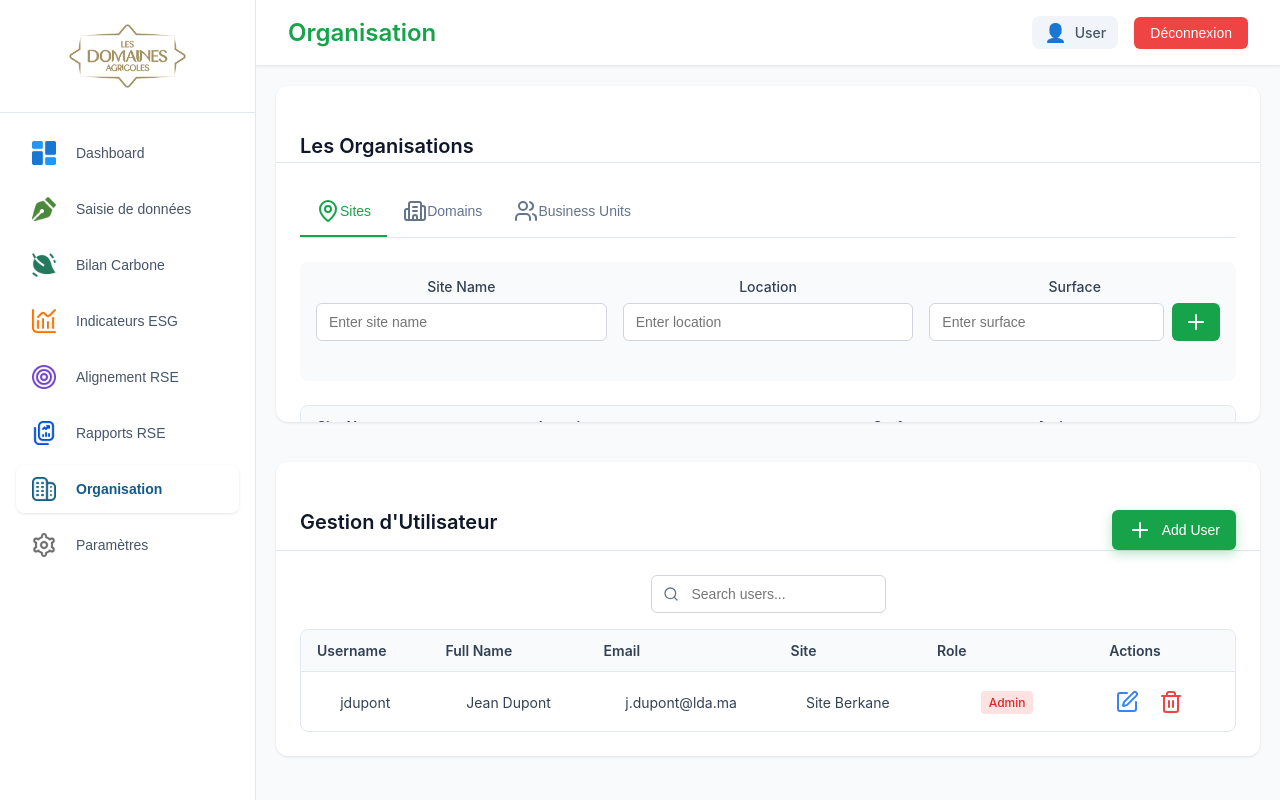
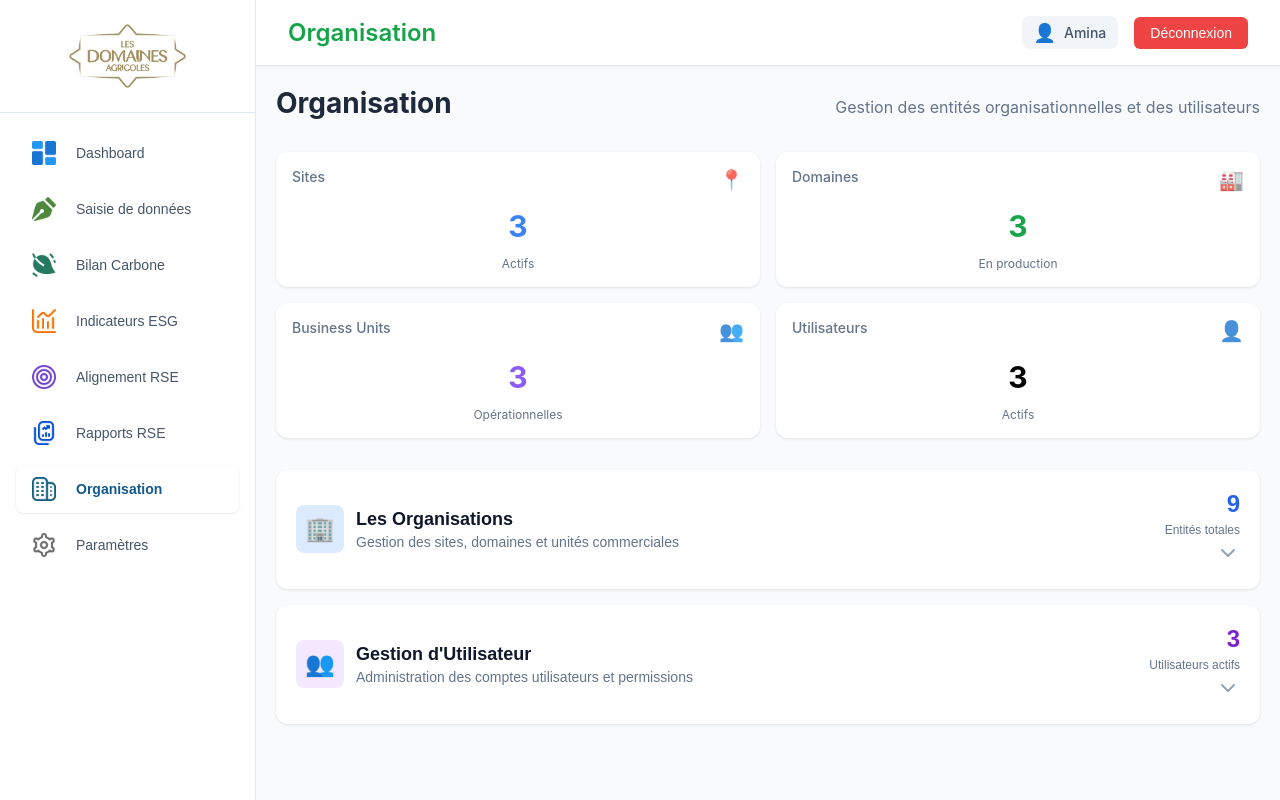
Before and after one commit to alalguiamina/Project_EcoPilot_React, a React (Create React App) app: page /organisation in a window 1280 px wide. Built offline with nearby package versions, Linux system fonts and the light colour scheme.

Commit message:
protection du volet organisation pour admin uniquement et changement de organisation page

```diff
--- a/src/App.tsx
+++ b/src/App.tsx
@@ -8,7 +8,7 @@ import CarbonFootprintPage from "./Components/CarbonFootprintPage/CarbonFootprin
 import ESGIndicatorsPage from "./Components/ESGIndicatorsPage/ESGIndicatorsPage";
 import ProtectedRoute from "./Components/ProtectedRoute/ProtectedRoute";
 import OrganisationPage from "Components/OrganisationPage/OrganisationPage";
-export type UserRole = "AgentSaisie" | "User" | "SuperUser" | "Admin";
+export type UserRole = "Agent" | "User" | "SuperUser" | "Admin";
 
 export type User = {
   role: UserRole;
@@ -24,7 +24,7 @@ export type User = {
 
 const App = () => {
   const [user] = useState<User>({
-    role: "User",
+    role: "Admin",
     first_name: "Amina",
     last_name: "Alalgui",
     username: "Amina Alalgui",
@@ -72,7 +72,7 @@ const App = () => {
             path="/esg"
             element={
               <ProtectedRoute user={user}>
-                <ESGIndicatorsPage />
+                <ESGIndicatorsPage user={user} />
               </ProtectedRoute>
             }
           />
@@ -80,19 +80,7 @@ const App = () => {
             path="/organisation"
             element={
               <ProtectedRoute user={user}>
-                <OrganisationPage
-                  user={{
-                    role: "AgentSaisie",
-                    first_name: "",
-                    last_name: "",
-                    email: "",
-                    password: "",
-                    username: "",
-                    site: "",
-                    domaine: "",
-                    business_unit: "",
-                  }}
-                />
+                <OrganisationPage user={user} />
               </ProtectedRoute>
             }
           />
--- a/src/Components/Dashboard/Dashboard.tsx
+++ b/src/Components/Dashboard/Dashboard.tsx
@@ -124,7 +124,7 @@ const Dashboard = ({ user }: DashboardProps) => {
 
   return (
     <div className="dashboard-wrapper">
-      <Sidebar />
+      <Sidebar user={user} />
 
       <div className="dashboard-content">
         <Topbar {...topbarProps} />
--- a/src/Components/DataEntryPage/DataEntryPage.tsx
+++ b/src/Components/DataEntryPage/DataEntryPage.tsx
@@ -308,7 +308,7 @@ function DataEntryPage({ user }: { user: User }) {
 
   return (
     <div className="dashboard-wrapper">
-      <Sidebar />
+      <Sidebar user={user} />
       <div className="dashboard-content">
         <Topbar {...topbarProps} />
         <div className="data-entry-page">
--- a/src/Components/ESGIndicatorsPage/ESGIndicatorsPage.tsx
+++ b/src/Components/ESGIndicatorsPage/ESGIndicatorsPage.tsx
@@ -1,6 +1,7 @@
 import { ReactNode, useState } from "react";
 import "./ESGIndicatorsPage.css";
 import Sidebar from "../Sidebar/Sidebar";
+import { User } from "App";
 
 type EnergyDatum = {
   mois: string;
@@ -49,7 +50,7 @@ const getNumericValue = (datum: ChartDatum, key: string) => {
   return typeof value === "number" ? value : Number(value ?? 0);
 };
 
-function ESGIndicatorsPage() {
+function ESGIndicatorsPage({ user }: { user: User }) {
   const [expandedSection, setExpandedSection] = useState<SectionKey | null>(
     null,
   );
@@ -643,7 +644,7 @@ function ESGIndicatorsPage() {
 
   return (
     <div className="dashboard-wrapper">
-      <Sidebar />
+      <Sidebar user={user} />
       <div className="dashboard-content">
         <div className="esg-indicators-page">
           <div className="page-header">
--- a/src/Components/OrganisationPage/OrganisationPage.css
+++ b/src/Components/OrganisationPage/OrganisationPage.css
@@ -56,16 +56,20 @@
   overflow-y: auto;
   overflow-x: hidden;
   max-height: 400px; /* Default height for scrolling */
+  min-height: 0; /* Allow card content to shrink */
 }
 
 /* Organization Entities Card - smaller */
 .org-entities-card .card-content {
   max-height: 350px; /* Reduced height for organization entities */
+  /* Removed max-height to allow flex growth */
 }
 
 /* User Management Card - larger */
 .user-management-card .card-content {
   max-height: 500px; /* Increased height for user management */
+  flex: 1; /* Allow this card to grow and fill available space */
+  min-height: 0; /* Required for flex children with overflow */
 }
 
 /* Tabs */
@@ -208,7 +212,7 @@
 
 .table-container th {
   background: #f8fafc;
-  padding: 12px 16px;
+  padding: 20px 16px;
   text-align: left;
   font-size: 14px;
   font-weight: 600;
@@ -217,7 +221,7 @@
 }
 
 .table-container td {
-  padding: 12px 16px;
+  padding: 20px 16px;
   font-size: 14px;
   color: #334155;
   border-bottom: 1px solid #f1f5f9;
@@ -292,8 +296,10 @@
 
 /* Search Bar */
 .search-bar {
+  align-items: start;
   position: relative;
   margin-bottom: 16px;
+  width: 66%;
 }
 
 .search-icon {
@@ -408,7 +414,8 @@
   display: inline-flex;
   align-items: center;
   justify-content: center;
-  align-self: flex-start; /* Adjusted to align at the top within flex container */
+  margin-top: auto;
+  margin-bottom: auto;
   padding: 8px 16px;
   height: 40px;
   min-height: 36px;
--- a/src/Components/OrganisationPage/OrganisationPage.tsx
+++ b/src/Components/OrganisationPage/OrganisationPage.tsx
@@ -10,6 +10,8 @@ import {
   Trash2,
   Plus,
   X,
+  ChevronDown,
+  ChevronUp,
 } from "lucide-react";
 import { User } from "App";
 import Sidebar from "Components/Sidebar/Sidebar";
@@ -60,6 +62,11 @@ const OrganisationPage = ({ user }: OrganisationPageProps) => {
     userName: user.first_name || "User",
     onLogout: handleLogout,
   };
+
+  // Panel expansion states
+  const [expandedPanel, setExpandedPanel] = useState<"org" | "users" | null>(
+    null,
+  );
 
   // Sites state
   const [sites, setSites] = useState<Site[]>([
@@ -230,20 +237,98 @@ const OrganisationPage = ({ user }: OrganisationPageProps) => {
     setUsers(users.filter((user) => user.id !== id));
   };
 
+  const Badge = ({
+    children,
+    className = "",
+  }: {
+    children: React.ReactNode;
+    className?: string;
+  }) => {
+    return <span className={`badge ${className}`.trim()}>{children}</span>;
+  };
+
   return (
     <div className="dashboard-wrapper">
-      <Sidebar />
+      <Sidebar user={user} />
 
       <div className="dashboard-content">
         <Topbar {...topbarProps} />
         <main className="main-dashboard">
-          {/* Organisation Entities Section */}
-          <div className="card">
-            <div className="card org-entities-card"></div>
-            <div className="card-header">
-              <h2 className="card-title">Les Organisations</h2>
+          <div className="organisation-page">
+            <div className="page-header">
+              <h1>Organisation</h1>
+              <p>Gestion des entités organisationnelles et des utilisateurs</p>
             </div>
-            <div className="card-content">
+
+            {/* Score cards */}
+            <div className="score-cards-grid">
+              <div className="score-card">
+                <div className="score-card-header">
+                  <span className="score-label">Sites</span>
+                  <span className="score-icon">📍</span>
+                </div>
+                <div className="score-value blue">{sites.length}</div>
+                <p className="score-change">Actifs</p>
+              </div>
+
+              <div className="score-card">
+                <div className="score-card-header">
+                  <span className="score-label">Domaines</span>
+                  <span className="score-icon">🏭</span>
+                </div>
+                <div className="score-value green">{domaines.length}</div>
+                <p className="score-change">En production</p>
+              </div>
+
+              <div className="score-card">
+                <div className="score-card-header">
+                  <span className="score-label">Business Units</span>
+                  <span className="score-icon">👥</span>
+                </div>
+                <div className="score-value purple">{businessUnits.length}</div>
+                <p className="score-change">Opérationnelles</p>
+              </div>
+
+              <div className="score-card">
+                <div className="score-card-header">
+                  <span className="score-label">Utilisateurs</span>
+                  <span className="score-icon">👤</span>
+                </div>
+                <div className="score-value orange">{users.length}</div>
+                <p className="score-change">Actifs</p>
+              </div>
+            </div>
+
+            {/* Organisation Panel */}
+            <div className="expandable-card">
+              <button
+                onClick={() =>
+                  setExpandedPanel(expandedPanel === "org" ? null : "org")
+                }
+                className="expandable-header"
+              >
+                <div className="expandable-title">
+                  <div className="icon-container blue">
+                    <span className="icon">🏢</span>
+                  </div>
+                  <div>
+                    <h3>Les Organisations</h3>
+                    <p>Gestion des sites, domaines et unités commerciales</p>
+                  </div>
+                </div>
+                <div className="expandable-metrics">
+                  <div className="metric-value blue">
+                    {sites.length + domaines.length + businessUnits.length}
+                  </div>
+                  <p className="metric-label">Entités totales</p>
+                  <span className="expand-icon">
+                    {expandedPanel === "org" ? <ChevronUp /> : <ChevronDown />}
+                  </span>
+                </div>
+              </button>
+
+              {expandedPanel === "org" && (
+                <div className="expandable-content">
                   {/* Tabs */}
                   <div className="tabs-container">
                     <div className="tabs-list">
@@ -282,7 +367,10 @@ const OrganisationPage = ({ user }: OrganisationPageProps) => {
                                 type="text"
                                 value={newSite.name}
                                 onChange={(e) =>
-                              setNewSite({ ...newSite, name: e.target.value })
+                                  setNewSite({
+                                    ...newSite,
+                                    name: e.target.value,
+                                  })
                                 }
                                 placeholder="Enter site name"
                               />
@@ -317,7 +405,10 @@ const OrganisationPage = ({ user }: OrganisationPageProps) => {
                                   }
                                   placeholder="Enter surface"
                                 />
-                            <button onClick={handleAddSite} className="btn-add">
+                                <button
+                                  onClick={handleAddSite}
+                                  className="btn-add"
+                                >
                                   <Plus className="w-4 h-4" />
                                 </button>
                               </div>
@@ -348,7 +439,9 @@ const OrganisationPage = ({ user }: OrganisationPageProps) => {
                                       </button>
                                       <button
                                         className="btn-icon btn-delete"
-                                    onClick={() => handleDeleteSite(site.id)}
+                                        onClick={() =>
+                                          handleDeleteSite(site.id)
+                                        }
                                       >
                                         <Trash2 className="w-4 h-4" />
                                       </button>
@@ -465,7 +558,9 @@ const OrganisationPage = ({ user }: OrganisationPageProps) => {
                               />
                             </div>
                             <div className="form-field">
-                          <label htmlFor="bu-description">Description</label>
+                              <label htmlFor="bu-description">
+                                Description
+                              </label>
                               <div className="input-with-button">
                                 <input
                                   id="bu-description"
@@ -479,7 +574,10 @@ const OrganisationPage = ({ user }: OrganisationPageProps) => {
                                   }
                                   placeholder="Enter description"
                                 />
-                            <button onClick={handleAddBU} className="btn-add">
+                                <button
+                                  onClick={handleAddBU}
+                                  className="btn-add"
+                                >
                                   <Plus className="w-4 h-4" />
                                 </button>
                               </div>
@@ -523,26 +621,53 @@ const OrganisationPage = ({ user }: OrganisationPageProps) => {
                     )}
                   </div>
                 </div>
+              )}
             </div>
 
-          {/* User Management Section */}
-          <div className="card">
-            <div className="card user-management-card"></div>
-            <div className="card-header">
-              <div className="card-header-flex">
+            {/* User Management Panel */}
+            <div className="expandable-card">
+              <button
+                onClick={() =>
+                  setExpandedPanel(expandedPanel === "users" ? null : "users")
+                }
+                className="expandable-header"
+              >
+                <div className="expandable-title">
+                  <div className="icon-container purple">
+                    <span className="icon">👥</span>
+                  </div>
                   <div>
-                  <h2 className="card-title">Gestion d'Utilisateur</h2>
+                    <h3>Gestion d'Utilisateur</h3>
+                    <p>
+                      Administration des comptes utilisateurs et permissions
+                    </p>
                   </div>
+                </div>
+                <div className="expandable-metrics">
+                  <div className="metric-value purple">{users.length}</div>
+                  <p className="metric-label">Utilisateurs actifs</p>
+                  <span className="expand-icon">
+                    {expandedPanel === "users" ? (
+                      <ChevronUp />
+                    ) : (
+                      <ChevronDown />
+                    )}
+                  </span>
+                </div>
+              </button>
+
+              {expandedPanel === "users" && (
+                <div className="expandable-content">
+                  <div className="panel-header-actions">
                     <button
                       className="btn-primary"
                       onClick={() => setIsAddDialogOpen(true)}
                     >
                       <Plus className="w-4 h-4 mr-2" />
-                  Add User
+                      Ajouter
                     </button>
                   </div>
-            </div>
-            <div className="card-content">
+
                   {/* Search Bar */}
                   <div className="search-bar">
                     <Search className="search-icon" />
@@ -601,6 +726,8 @@ const OrganisationPage = ({ user }: OrganisationPageProps) => {
                       </tbody>
                     </table>
                   </div>
+                </div>
+              )}
             </div>
           </div>
 
```
Also changed, not shown: src/Components/CarbonFootprintPage/CarbonFootprintPage.tsx (+13 -1 lines), src/Components/Sidebar/Sidebar.tsx (+13 -2 lines). Lines whose indentation alone changed are shown as unchanged.
